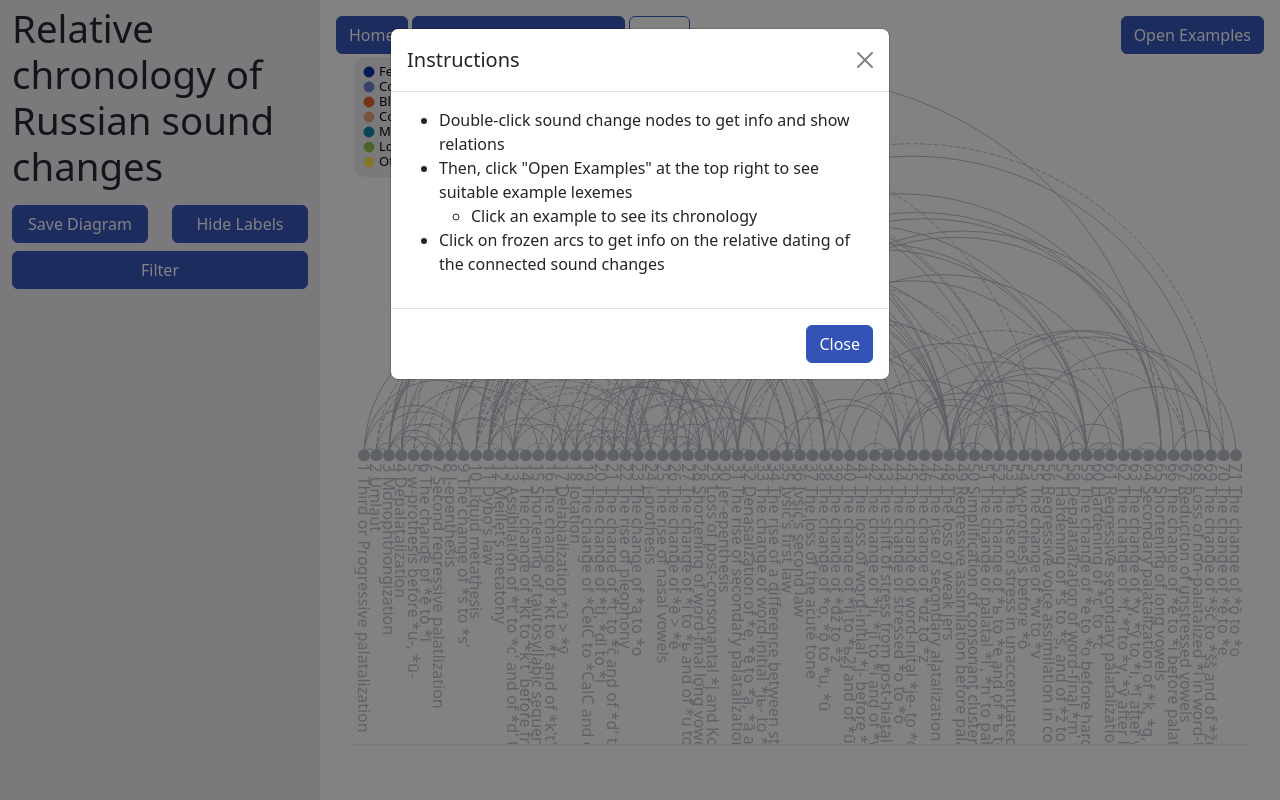
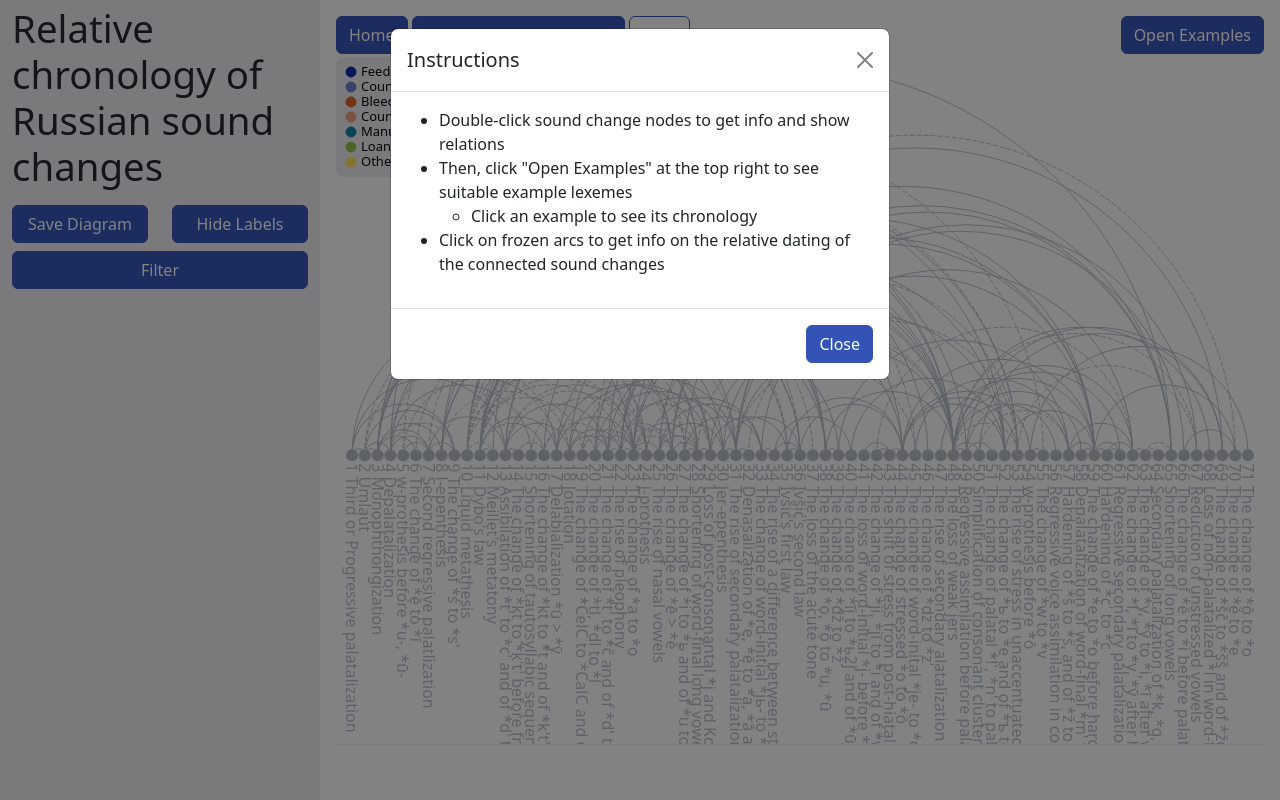
Before and after one commit to RelChron/relchronvis_1, a Flask app: page /arc_diagram?lang=Russian in a window 1280 px wide. Run offline with Flask 3, Linux system fonts and the light colour scheme; some libraries are stand-ins or nearby versions.

Commit message:
Reposition legend box

```diff
--- a/static/arc_diagram.js
+++ b/static/arc_diagram.js
@@ -182,7 +182,7 @@ Promise.all([
 
   const LB_HEIGHT = 15 + (15 * LEGEND_ITEMS.length)
   const LB_WIDTH = 135
-  const LB_X = -10
+  const LB_X = -16
   const LB_Y = 35
 
   let legend = svg
@@ -196,7 +196,7 @@ Promise.all([
       .attr("y", LB_Y)
       .attr("width", LB_WIDTH)
       .attr("height", LB_HEIGHT)
-      .attr("rx", 10)
+      .attr("rx", 8)
 
   let legendList = legend
     .selectAll()
--- a/static/chord_diagram.js
+++ b/static/chord_diagram.js
@@ -164,12 +164,10 @@ Promise.all([
 
   const LB_HEIGHT = 15 + (15 * LEGEND_ITEMS.length)
   const LB_WIDTH = 135
-  const LB_MARGIN_LEFT = 10
   const LB_MARGIN_BOTTOM = 10
-  const LB_X = -(SVG_WIDTH / 2) + LB_MARGIN_LEFT
+  const LB_X = -(SVG_WIDTH / 2)
   const LB_Y = SVG_HEIGHT / 2 - LB_MARGIN_BOTTOM - LB_HEIGHT
 
-  // let legend = diagram
   let legend = svg
     .append("g")
     .attr("transform", `translate(${translateX},${translateY})`)
@@ -181,7 +179,7 @@ Promise.all([
       .attr("y", LB_Y)
       .attr("width", LB_WIDTH)
       .attr("height", LB_HEIGHT)
-      .attr("rx", 10)
+      .attr("rx", 8)
 
   let legendList = legend
     .selectAll()
--- a/templates/arc_diagram.html.jinja
+++ b/templates/arc_diagram.html.jinja
@@ -88,7 +88,7 @@
             </div>
         </div>
     </div>
-    <div class="col position-relative m-3 d-flex flex-column">
+    <div class="col position-relative m-3 gx-0 d-flex flex-column">
         <div id="arc-diagram" class="flex-grow-1 position-relative"></div>
         <div class="position-absolute top-0 start-0">
             <button type="button" class="btn btn-primary" id="home-btn">
--- a/templates/chord_diagram.html.jinja
+++ b/templates/chord_diagram.html.jinja
@@ -37,7 +37,7 @@
             </div>
         </div>
     </div>
-    <div class="col position-relative m-3 d-flex flex-column">
+    <div class="col position-relative m-3 gx-0 d-flex flex-column">
         <div id="chord-diagram" class="flex-grow-1 position-relative"></div>
         <div class="position-absolute top-0 start-0">
             <button type="button" class="btn btn-primary" id="home-btn">
```
